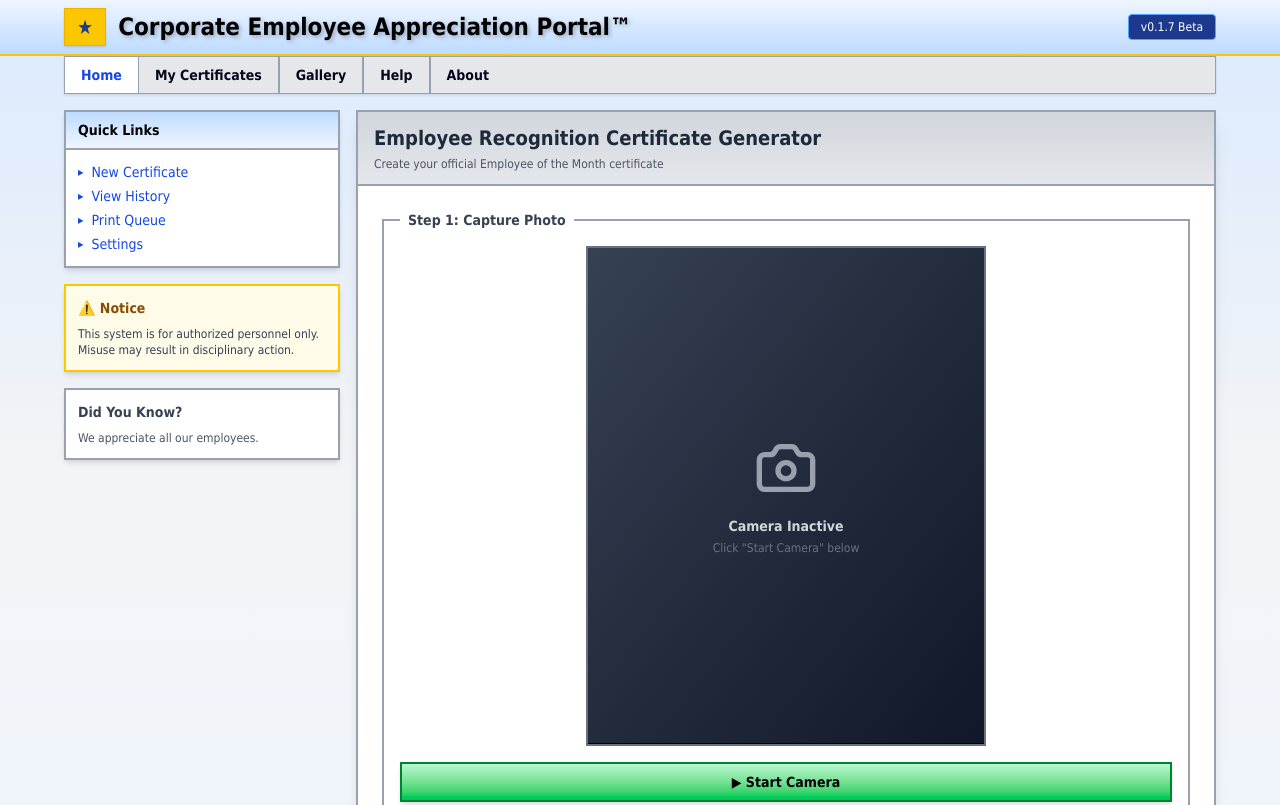
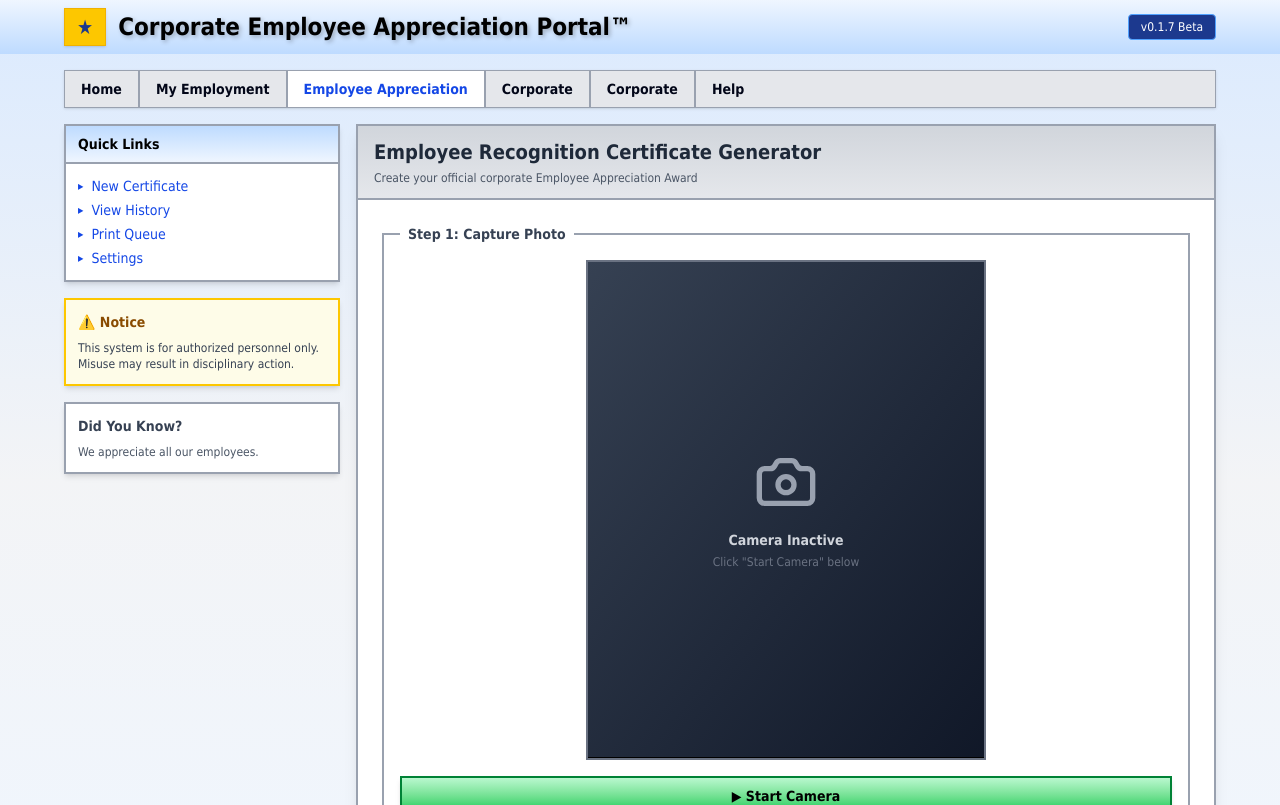
Before and after one commit to tinkeringkiwi/employee-appreciator, a Next.js app: page / in a window 1280 px wide. Shown: the top 805 px of the page. Built offline with nearby package versions, Linux system fonts and the light colour scheme.

Commit message:
Corporation corporate approved changes

```diff
--- a/app/components/WebcamCapture.tsx
+++ b/app/components/WebcamCapture.tsx
@@ -113,7 +113,7 @@ export default function WebcamCapture() {
   return (
     <div className="min-h-screen bg-linear-to-b from-blue-100 via-gray-100 to-blue-50">
       {/* Classic 2000s header bar */}
-      <div className="bg-linear-to-b from-blue-50 to-blue-200 text-white py-2 px-4shadow-md border-b-2 border-yellow-400">
+      <div className="bg-linear-to-b from-blue-50 to-blue-200 text-white py-2 px-4shadow-md">
         <div className="max-w-6xl mx-auto flex items-center justify-between ">
           <div className="flex items-center gap-3">
             <div className="bg-yellow-400 text-blue-900 font-black px-3 py-1 text-xl border border-yellow-500 shadow-sm">
@@ -134,22 +134,26 @@ export default function WebcamCapture() {
 
       <div className="max-w-6xl mx-auto">
         {/* Navbar */}
-        <div className="bg-gray-200 border border-gray-400 mb-4 shadow-sm">
+        <div className="bg-gray-200 border border-gray-400 mb-4 mt-4 shadow-sm">
           <div className="flex text-sm font-semibold">
-            <div className="bg-white border-r border-gray-400 px-4 py-2 text-blue-700">
+            <div className="border-r-2 border-gray-400 px-4 py-2 hover:bg-gray-300 cursor-pointer">
               Home
             </div>
+
             <div className="border-r-2 border-gray-400 px-4 py-2 hover:bg-gray-300 cursor-pointer">
-              My Certificates
+              My Employment
+            </div>
+            <div className="bg-white border-r-2 border-gray-400 px-4 py-2 text-blue-700">
+              Employee Appreciation
             </div>
             <div className="border-r-2 border-gray-400 px-4 py-2 hover:bg-gray-300 cursor-pointer">
-              Gallery
+              Corporate
             </div>
             <div className="border-r-2 border-gray-400 px-4 py-2 hover:bg-gray-300 cursor-pointer">
-              Help
+              Corporate
             </div>
             <div className="px-4 py-2 hover:bg-gray-300 cursor-pointer">
-              About
+              Help
             </div>
           </div>
         </div>
@@ -205,7 +209,7 @@ export default function WebcamCapture() {
                   Employee Recognition Certificate Generator
                 </h2>
                 <p className="text-xs text-gray-600 mt-1">
-                  Create your official Employee of the Month certificate
+                  Create your official corporate Employee Appreciation Award
                 </p>
               </div>
 
@@ -368,7 +372,7 @@ export default function WebcamCapture() {
 
             {/* Footer */}
             <div className="mt-4 text-center text-xs text-gray-600 bg-gray-200 border-2 border-gray-400 p-3">
-              <p>© 2002 Generic FastFood Corporation™ | All Rights Reserved</p>
+              <p>© 2002 Corporate Intellectual Property Corporation LTD™ | All Rights Reserved</p>
               <p className="mt-1">
                 <span className="text-blue-700 hover:underline cursor-pointer">
                   Privacy Policy
```
